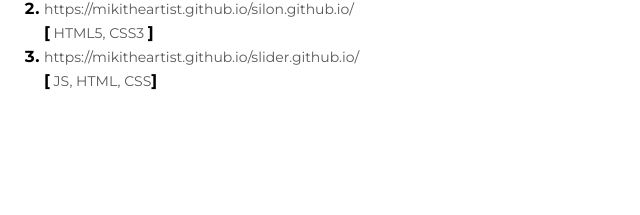
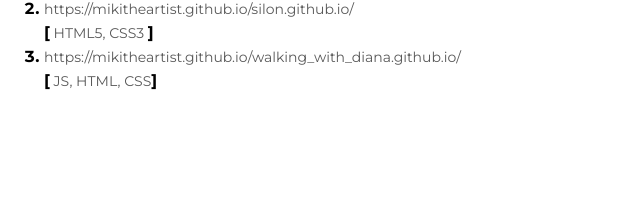
Before and after one commit to MikitheArtist/cv.github.io, a plain HTML site: page index.html in a window 1280 px wide. Shown: the part 1350-1565 px from the top of the page, 513-1153 px from the left. Drawn offline with Linux system fonts and the light colour scheme.

Commit message:
new_work

```diff
--- a/index.html
+++ b/index.html
@@ -229,7 +229,7 @@
           </li> -->
             <li class="projects-item">
               <a class="projects-link"
-                href="https://mikitheartist.github.io/slider.github.io/">https://mikitheartist.github.io/slider.github.io/</a>
+                href="https://mikitheartist.github.io/walking_with_diana.github.io/">https://mikitheartist.github.io/walking_with_diana.github.io/</a>
 
               <span><b>[</b><span class="tech-name"> JS, HTML, CSS</span><b>]</b></span>
             </li>
```
